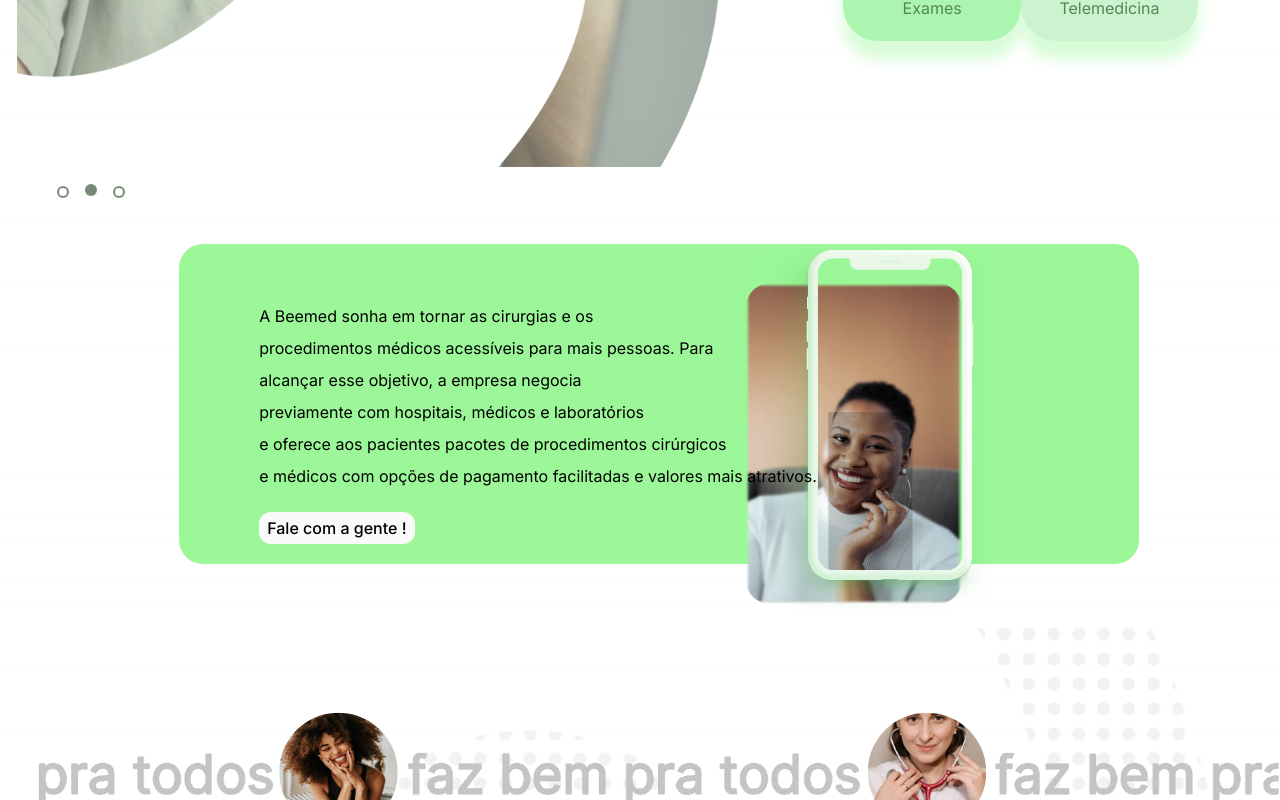
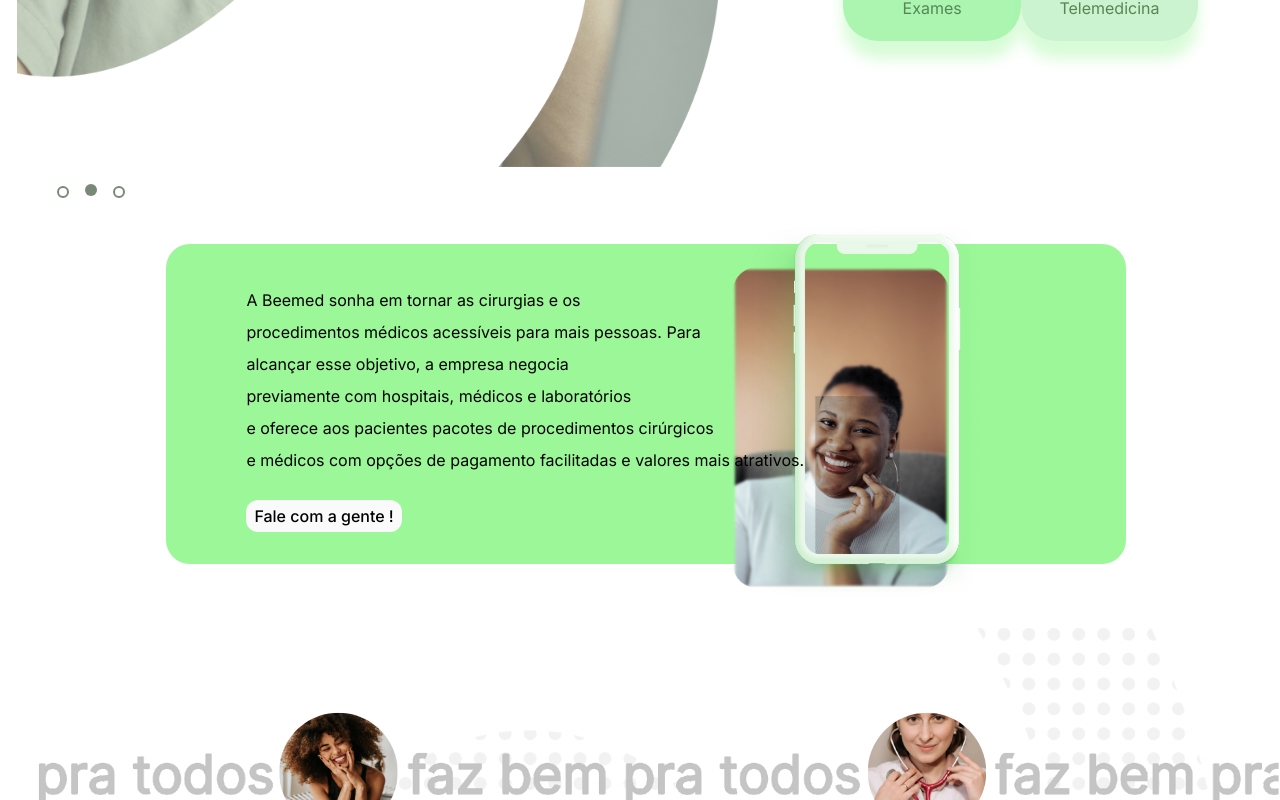
Before and after one commit to odevnicolas/beemed, a Next.js app: page / in a window 1280 px wide. Shown: the part 521-1321 px from the top of the page. Built offline with nearby package versions, Linux system fonts and the light colour scheme.

Commit message:
atualização

```diff
--- a/src/pages/Home/index.tsx
+++ b/src/pages/Home/index.tsx
@@ -14,9 +14,9 @@ const Home: React.FC = () => {
       <Header activeRoute={activeRote} />
       <Social />
       <Proced />
-      <div className=" mt-[52%] mb-[5%] ml-[14%] bg-[#9BF798]  rounded-3xl w-[75%] h-[20rem]">
-        <div className=" px-20 py-14">
-          <p className="text-[16px] leading-8 font-normal text-black">
+      <div className=" mt-[52%] mb-[5%] ml-[13%] bg-[#9BF798]  rounded-3xl w-[75%] h-[20rem]">
+        <div className=" px-20 py-10">
+          <p className="text-[16sp] leading-8 font-normal text-black">
             A Beemed sonha em tornar as cirurgias e os
             <br /> procedimentos médicos acessíveis para mais pessoas. Para{' '}
             <br /> alcançar esse objetivo, a empresa negocia <br /> previamente
@@ -25,10 +25,10 @@ const Home: React.FC = () => {
             <br /> e médicos com opções de pagamento facilitadas e valores mais
             atrativos.
           </p>
-          <button className="text-black bg-[#FAFAFA] rounded-xl py-1 px-2 hover:bg-slate-300 mt-5 font-medium">
+          <button className="text-black bg-[#FAFAFA] rounded-xl py-1 px-2 hover:bg-slate-300 mt-[3%] font-medium">
             Fale com a gente !
           </button>
-          <div className=" float-right -mt-[32%] ml-8 ">
+          <div className=" float-right -mt-[32%] ml-10  ">
             <img
               src="./phone5.svg"
               alt=""
```
